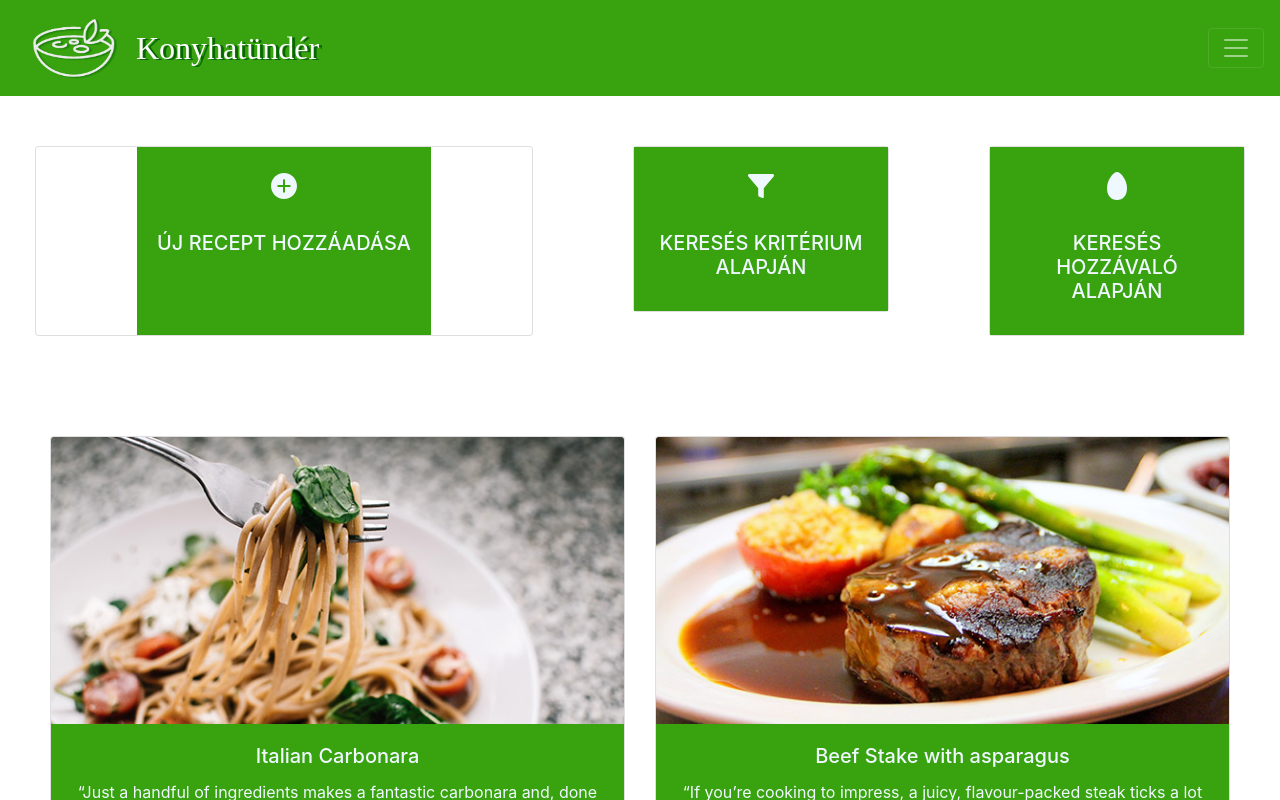
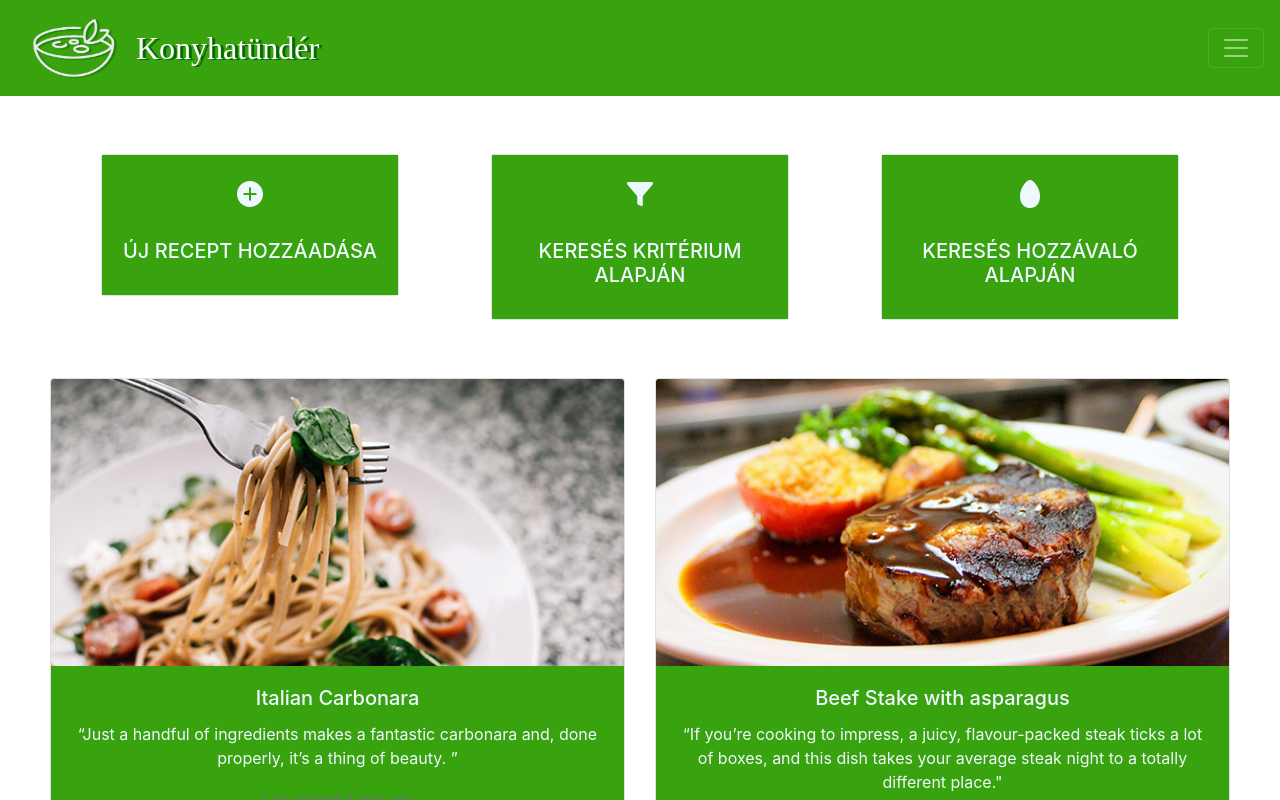
Before and after one commit to flowacademyhu/kappa-konyhatunder, a React (Create React App) app in the folder frontend/: page /mainPage in a window 1280 px wide. Shown: the top 800 px of the page. Built offline with nearby package versions, Linux system fonts and the light colour scheme; a web font is replaced by a local one.

Commit message:
Fixing buttons
Review: Peti, Jonka

```diff
--- a/frontend/package.json
+++ b/frontend/package.json
@@ -11,6 +11,7 @@
     "react": "^17.0.2",
     "react-bootstrap": "^1.6.1",
     "react-dom": "^17.0.2",
+    "react-icons": "^4.2.0",
     "react-router-dom": "^5.2.0",
     "react-scripts": "4.0.3",
     "web-vitals": "^1.0.1",
--- a/frontend/src/components/MainPage.js
+++ b/frontend/src/components/MainPage.js
@@ -1,4 +1,4 @@
-import { CardDeck, Card } from 'react-bootstrap';
+import { CardDeck, Card, Container, Row, Col, NavLink } from 'react-bootstrap';
 import '../styles/MainPage.css';
 import { IoIosAddCircle } from 'react-icons/io';
 import { IoIosFunnel } from 'react-icons/io';
@@ -6,8 +6,12 @@ import { IoIosEgg } from 'react-icons/io';
 
 function MainPage() {
   return (
+    <Container>
+      <Row>
         <CardDeck>
-      <Card className="MenuCard" style={{ width: '16rem', margin: '50px' }}>
+          <Col>
+            <NavLink href="./AddRecepieForm">
+              <Card>
                 <Card.Body>
                   <Card.Text className="icon">
                     <IoIosAddCircle />
@@ -15,9 +19,12 @@ function MainPage() {
                   <Card.Title>ÚJ RECEPT HOZZÁADÁSA</Card.Title>
                 </Card.Body>
               </Card>
+            </NavLink>
+          </Col>
 
-      <a className="link " href="./SearchByCriteria">
-        <Card className="MenuCard" style={{ width: '16rem', margin: '50px' }}>
+          <Col>
+            <NavLink href="./SeachByCriteria">
+              <Card>
                 <Card.Body href="./AddRecepieForm">
                   <Card.Text className="icon">
                     <IoIosFunnel />
@@ -25,9 +32,12 @@ function MainPage() {
                   <Card.Title>KERESÉS KRITÉRIUM ALAPJÁN</Card.Title>
                 </Card.Body>
               </Card>
-      </a>
-      <a href="./SearchByIngredient">
-        <Card className="MenuCard" style={{ width: '16rem', margin: '50px' }}>
+            </NavLink>
+          </Col>
+
+          <Col>
+            <NavLink href="./SearchByIngredient">
+              <Card>
                 <Card.Body>
                   <Card.Text className="icon">
                     <IoIosEgg />{' '}
@@ -35,8 +45,11 @@ function MainPage() {
                   <Card.Title>KERESÉS HOZZÁVALÓ ALAPJÁN</Card.Title>
                 </Card.Body>
               </Card>
-      </a>
+            </NavLink>
+          </Col>
         </CardDeck>
+      </Row>
+    </Container>
   );
 }
 
--- a/frontend/src/components/NavBar.jsx
+++ b/frontend/src/components/NavBar.jsx
@@ -22,9 +22,8 @@ function NavBar() {
         <Navbar
           className="color-nav"
           variant="dark"
-          sticky="top"
           expand="mr"
-          style={{ margin: '0px' }}
+          style={{ margin: '0px 0px 50px 0px' }}
         >
           <img
             src={logo}
--- a/frontend/src/styles/MainPage.css
+++ b/frontend/src/styles/MainPage.css
@@ -17,9 +17,6 @@
   justify-content: center;
 }
 
-.MenuCard {
-  align-items: center;
-}
 .card-body {
   background-color: #38a30e;
   color: aliceblue;
@@ -34,7 +31,6 @@
   color: aliceblue;
   font-size: larger;
   font-weight: 500;
-  caret-color: darkgreen;
   text-decoration: none !important;
 }
 
```
Also changed, not shown: 1 other file (tests, documents, lock files or other folders). Lines whose indentation alone changed are shown as unchanged.
